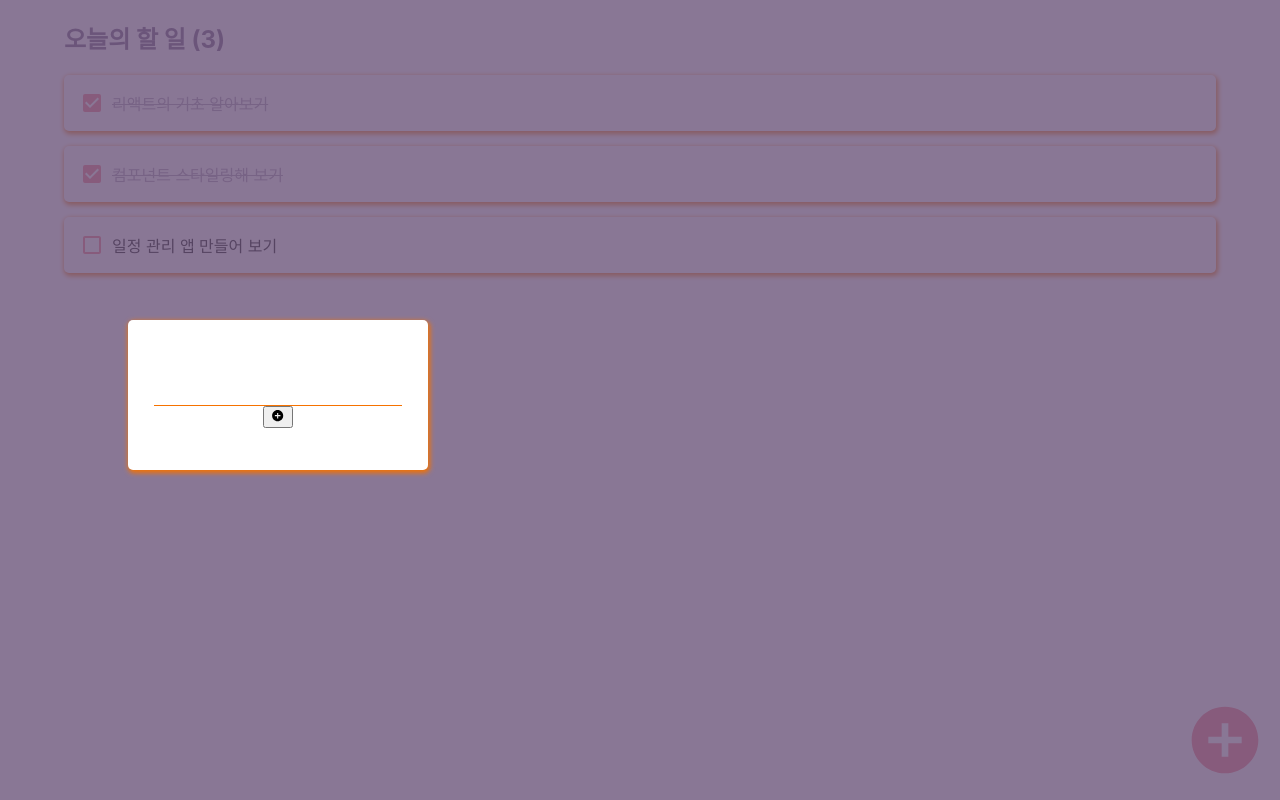
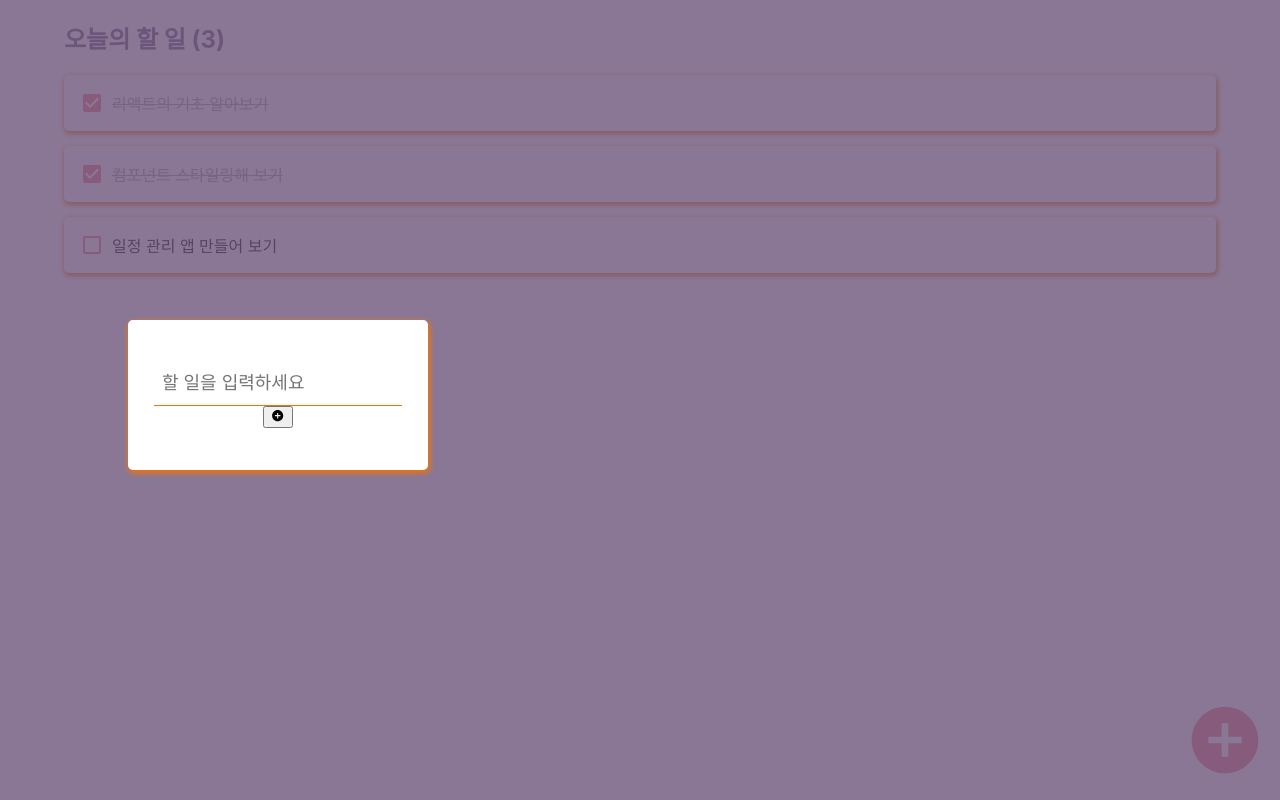
Before and after one commit to wochae/6ew, a React (Create React App) app in the folder blog/: page / in a window 1280 px wide. Both pictures are taken after a click on the element 1235 px from the left and 750 px from the top of the page. Built offline with nearby package versions, Linux system fonts and the light colour scheme.

Commit message:
[feat] : implement function onInsertTodo in TodoInsert #12

```diff
--- a/blog/src/App.js
+++ b/blog/src/App.js
@@ -6,6 +6,7 @@ import './App.css';
 import { MdAddCircle } from 'react-icons/md';
 import './TodoInsert.css'
 
+let nextId = 4; // 함수가 증가할 때마다 저장하고 새로고침 해도 영속성을 잃지 않기 위해
 const App = () => {
   const [insertToggle, setInsertToggle] = useState(false); // 추가 버튼 클릭 시, TodoInsert 컴포넌트 보여주기 위한 상태
   const [todos, setTodos] = useState( [
@@ -18,13 +19,27 @@ const App = () => {
     setInsertToggle(prev => !prev);
   };
 
+  const onInsertTodo = (text) => {
+    if (text === "") {
+      return alert('할 일을 입력해주세요.');
+    } else {
+      const todo = {
+        id: nextId,
+        text,
+        checked: false
+      }
+      setTodos(todos => todos.concat(todo));
+      nextId++;
+    }
+  };
+
   return(
     <Template todoLength={todos.length}>
       <TodoList todos={todos}/>
       <div className="add-todo-button" onClick={onInsertToggle}>
         <MdAddCircle/>
       </div>
-      {insertToggle && <TodoInsert onInsertToggle={onInsertToggle} />}
+      {insertToggle && <TodoInsert onInsertToggle={onInsertToggle} onInsertTodo={onInsertTodo}/>}
     </Template>
   );
 };
--- a/blog/src/components/TodoInsert.js
+++ b/blog/src/components/TodoInsert.js
@@ -1,12 +1,29 @@
-import React from "react";
+import React, { useState } from "react";
 import { MdAddCircle } from "react-icons/md";
+import "./TodoInsert.css";
 
-const TodoInsert = ({ onInsertToggle }) => {
+const TodoInsert = ({ onInsertToggle, onInsertTodo }) => {
+    const [value, setValue] = useState("");
+
+    const onChange = e => {
+        setValue(e.target.value);
+    };
+
+    const onSubmit = e => {
+        e.preventDefault();
+        onInsertTodo(value);
+        setValue("");
+        onInsertToggle();
+    };
     return (
     <div>
         <div className="background" onClick={onInsertToggle}></div>
-        <form>
-            <input></input>
+        <form onSubmit={onSubmit}>
+            <input
+                placeholder="할 일을 입력하세요"
+                value={value}
+                onChange={onChange}
+            ></input>
             <button type="submidt">
                     <MdAddCircle />
                 </button>
```
Also changed, not shown: blog/src/components/TodoInsert.css (added).
